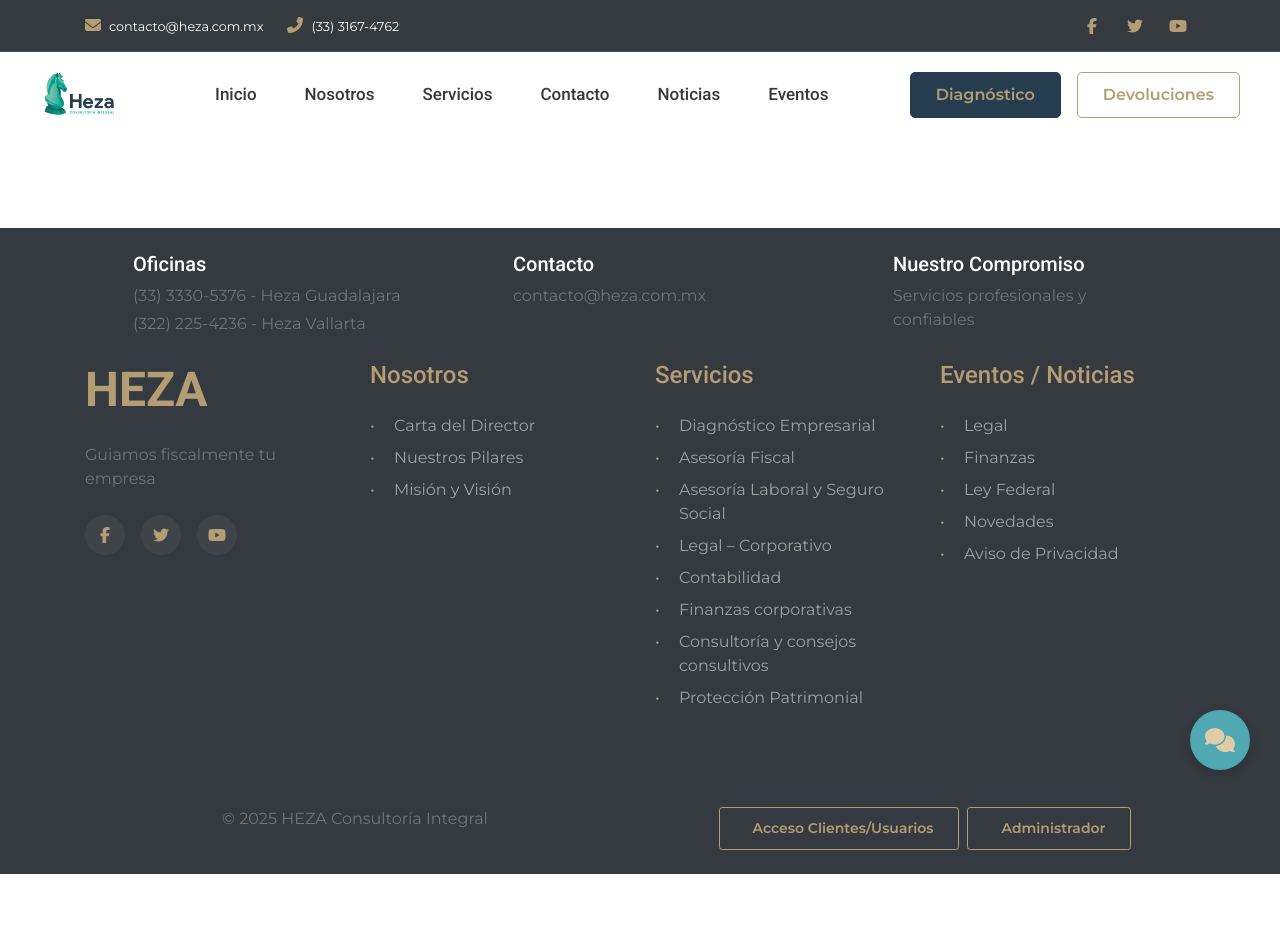
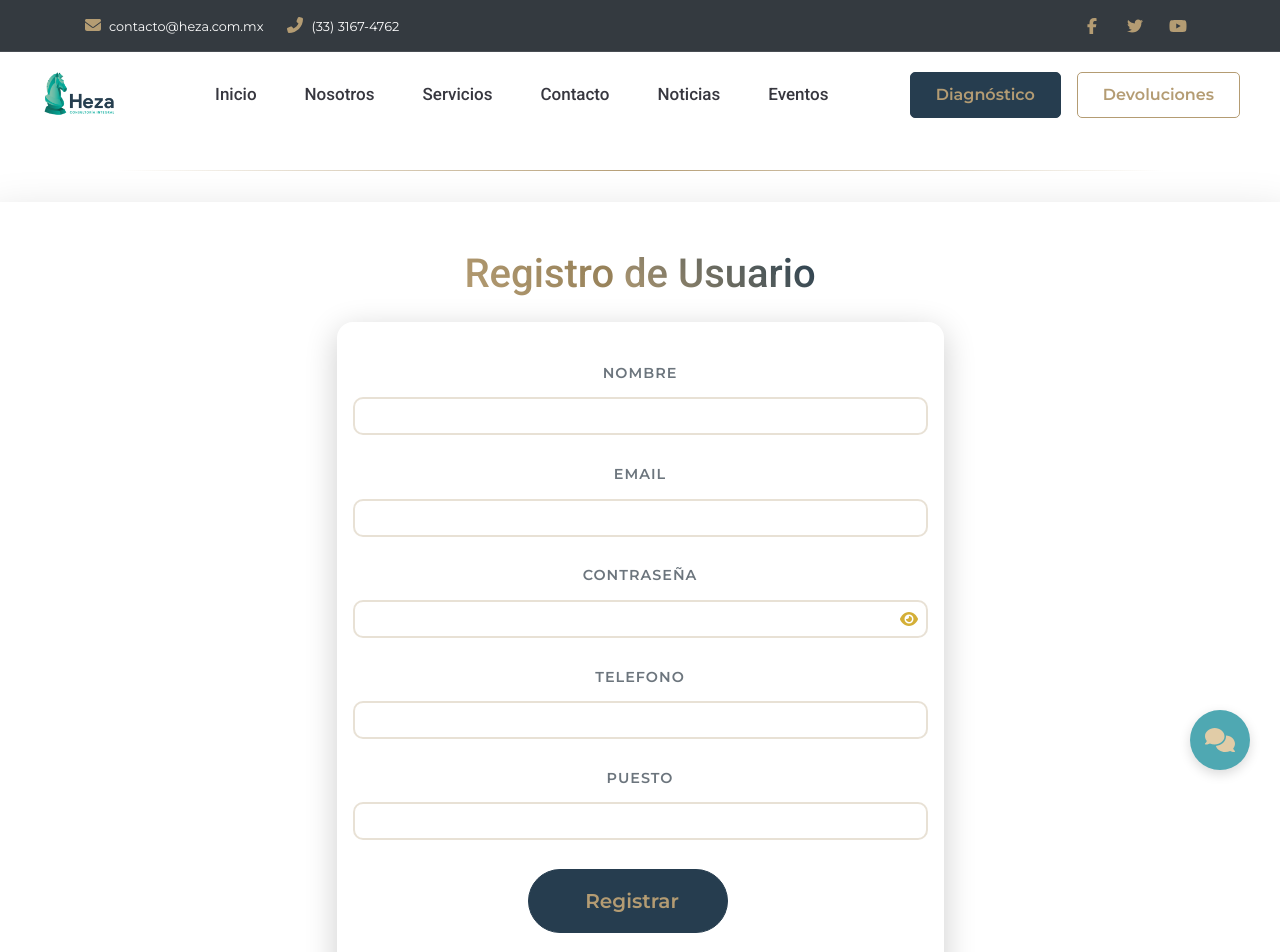
Before and after one commit to Gilbertmax/Web_Heza, a React (Create React App) app in the folder frontend/: page /admin/usuarios in a window 1280 px wide. Shown: the top 952 px of the page. Before the commit the page ends 874 px from the top, so only its background shows below. Built offline with nearby package versions, Linux system fonts and the light colour scheme.

Commit message:
creacion de alta usuarios/Admin
Creacion de Alta Usuarios Admin

```diff
--- a/frontend/src/App.js
+++ b/frontend/src/App.js
@@ -39,6 +39,7 @@
 const NoticiasAdmin = lazy(() => import('./pages/admin/NoticiasAdmin'));
 const EventosAdmin = lazy(() => import('./pages/admin/EventosAdmin'));
 const ConfiguracionAdmin = lazy(() => import('./pages/admin/ConfiguracionAdmin'));
+const UsuariosAdmin = lazy(()=> import('./pages/admin/UsuariosAdmin'));
 
 function App() {
   return (
@@ -80,6 +81,7 @@
           <Route path="/admin/noticias" element={<NoticiasAdmin />} />
           <Route path="/admin/eventos" element={<EventosAdmin />} />
           <Route path="/admin/configuracion" element={<ConfiguracionAdmin />} />
+          <Route path="/admin/usuarios" element={<UsuariosAdmin/>} />
 
           {/* Autenticación */}
           <Route path="/admin/login" element={<AdminLoading showLogin fullScreen />} />
--- a/frontend/src/pages/admin/Dashboard.jsx
+++ b/frontend/src/pages/admin/Dashboard.jsx
@@ -94,6 +94,7 @@
             ] : []),
             { to: "/documentos", icon: FileText, label: "Documentos" },
             { to: "/admin/configuracion", icon: Settings, label: "Configuración" },
+
           ].map((item, index) => (
             <Link
               key={index}
--- a/frontend/src/pages/admin/UsuariosAdmin.jsx
+++ b/frontend/src/pages/admin/UsuariosAdmin.jsx
@@ -1,6 +1,8 @@
 import React, { useState } from 'react';
 import PropTypes from 'prop-types';
 import { useNavigate } from 'react-router-dom';
+import { FontAwesomeIcon } from '@fortawesome/react-fontawesome';
+import { faEye, faEyeSlash } from '@fortawesome/free-solid-svg-icons';
 
 
 
@@ -10,10 +12,14 @@
   const [password, setPassword] = useState('');
   const [telefono, setNumero] = useState('');
   const [puesto, setPuesto]= useState('');
+  const [showPassword, setShowPassword] = useState(false);
 
   const [error, setError] = useState('');
   const [isLoading, setIsLoading] = useState(false);
   const navigate = useNavigate();
+  const togglePasswordVisibility = () => {
+    setShowPassword(!showPassword);
+  };
 
   const handleRegister = async (e) => {
     e.preventDefault();
@@ -45,12 +51,17 @@
 
   return (
     <div className={`register-container ${fullScreen ? 'full-screen' : ''}`}>
-      <div className="register-form">
-        <h2 className="text-center mb-4">Registro de Usuario</h2>
+      <div className="text-center register-form form-card bg-white rounded-20 shadow-lg row justify-content-center col-lg-15 bg-white rounded-4 shadow-lg p-5 row g-8">
+      <h5 className="display-6 text-dark mb-4">
+            <span className="text-gradient-primary">Registro</span>
+            <span className="text-gradient-secondary"> de Usuario </span>
+        </h5>
         {error && <div className="alert alert-danger">{error}</div>}
-        <form onSubmit={handleRegister}>
-          <div className="form-group">
-            <label htmlFor="name">Nombre</label>
+        <div  className="admin-login-form mb-4 col-md-6 form-floating ">
+        <form  onSubmit={handleRegister}>
+
+          <div className=" admin-form-group ">
+            <label htmlFor="name"> Nombre</label>
             <input
               type="text"
               id="name"
@@ -58,9 +69,11 @@
               value={name}
               onChange={(e) => setName(e.target.value)}
               required
+
             />
           </div>
-          <div className="form-group">
+
+          <div className=" admin-form-group">
             <label htmlFor="email">Email</label>
             <input
               type="email"
@@ -71,18 +84,34 @@
               required
             />
           </div>
-          <div className="form-group">
+
+          <div className=" admin-form-group">
             <label htmlFor="password">Contraseña</label>
+            <div className="password-input-container">
                 <input
-              type="password"
+                type={showPassword ? "text" : "password"}
                 id="password"
                 className="form-control"
                 value={password}
                 onChange={(e) => setPassword(e.target.value)}
                 required
+                placeholder="••••••••"
               />
+                <button
+                  type="button"
+                  className="password-toggle-btn"
+                  onClick={togglePasswordVisibility}
+                  aria-label={showPassword ? "Ocultar contraseña" : "Mostrar contraseña"}
+                  >
+                      <FontAwesomeIcon
+                       icon={showPassword ? faEyeSlash : faEye}
+                       className="eye-icon"
+                       />
+                </button>
             </div>
-          <div className="form-group">
+          </div>
+
+          <div className=" admin-form-group">
             <label htmlFor="number">Telefono</label>
             <input
               type="numer"
@@ -93,7 +122,8 @@
               required
             />
           </div>
-          <div className="form-group">
+
+          <div className="  admin-form-group">
             <label htmlFor="number">Puesto</label>
             <input
               type="Puesto"
@@ -104,12 +134,14 @@
               required
             />
           </div>
-          <div className="auth-buttons">
-            <button type="submit" className="btn-auth user" disabled={isLoading}>
+          <div className="mb-5 mr-4 mt-4">
+            <button type="submit" className="btn btn-primary btn-lg px-5 py-3 rounded-pill shadow-hover" disabled={isLoading}>
+            <i className="fas fa-arrow-right ms-2"></i>
               {isLoading ? 'Registrando...' : 'Registrar'}
             </button>
           </div>
         </form>
+        </div>
       </div>
     </div>
   );
--- a/frontend/src/pages/public/Diagnostico_empresarial.jsx
+++ b/frontend/src/pages/public/Diagnostico_empresarial.jsx
@@ -107,6 +107,7 @@
               <div className="row justify-content-center">
                 <div className="col-lg-8">
                   <div className="bg-white rounded-4 shadow-lg p-5">
+
                     <form onSubmit={handleSubmit(onSubmit)}>
 
                     <div className="row g-4">
@@ -146,7 +147,7 @@
                         </div>
                       </div>
 
-                      <div className="col-12">
+                      <div className=" col-md-12 ">
                         <div className="form-floating">
                           <input
                             {...register("email", {
@@ -170,6 +171,7 @@
                             <i className="fas fa-arrow-right ms-2"></i>
                           </button>
                         </div>
+
                       </div>
                     </form>
                   </div>
```
Lines whose indentation alone changed are shown as unchanged.
